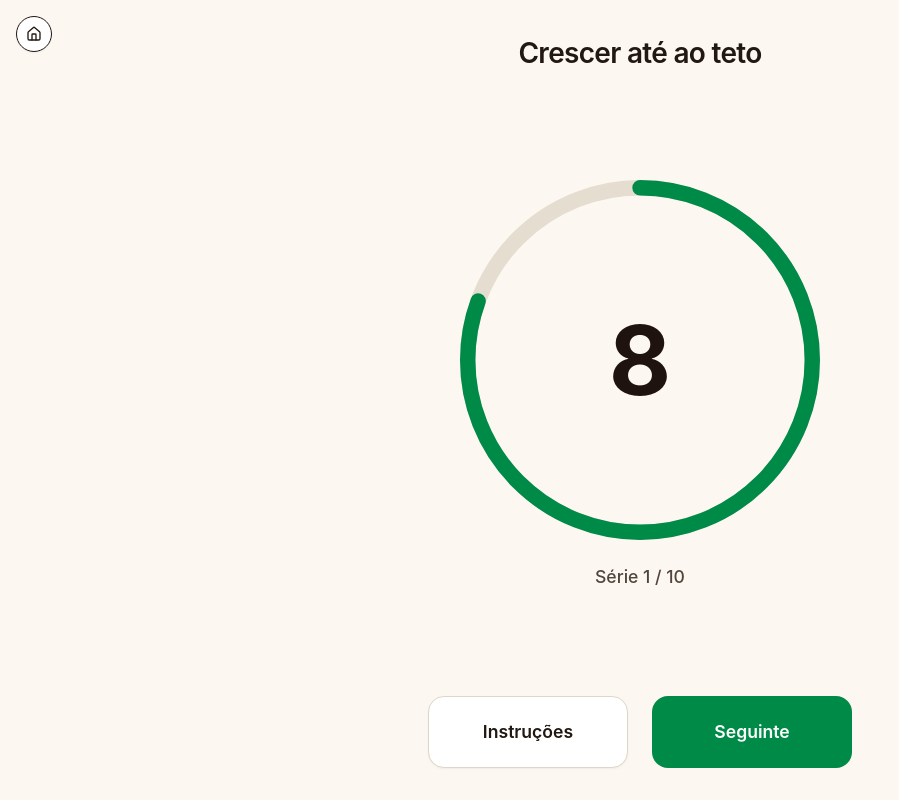
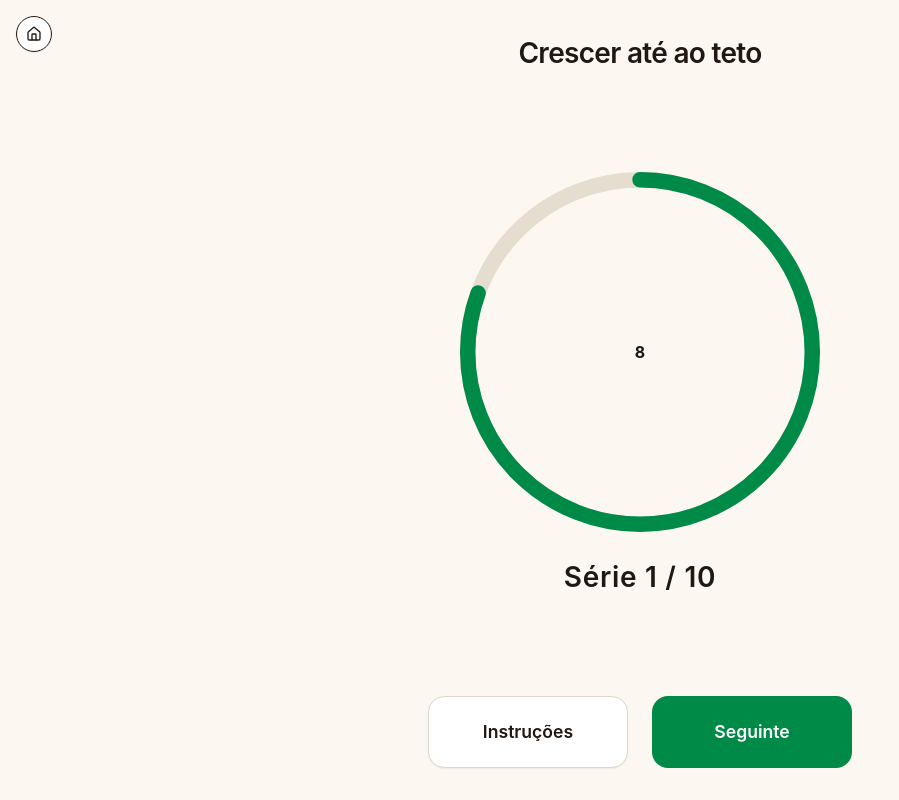
Before and after one commit to labramik/spine, a React (Vite) app: page / in a window 1280 px wide. Both pictures are taken after a click on the button "Começar". Shown: the whole page, without its empty margins (0-899 px from the left). Built offline with nearby package versions, Linux system fonts and the light colour scheme.

Commit message:
Improve set indicator readability

```diff
--- a/src/screens/ActiveScreen.tsx
+++ b/src/screens/ActiveScreen.tsx
@@ -52,10 +52,10 @@ export function ActiveScreen({
           variant="active"
         />
         <span
-          className="font-medium"
+          className="font-semibold tracking-wide"
           style={{
-            fontSize: 'var(--ex-body-size)',
-            color: 'var(--ex-set-color)',
+            fontSize: 'var(--ex-set-size)',
+            color: 'var(--ex-fg)',
           }}
         >
           Série {currentSet} / {totalSets}
--- a/src/styles/tokens.css
+++ b/src/styles/tokens.css
@@ -23,7 +23,7 @@
   --ex-ring-progress: oklch(0.55 0.15 155);
   --ex-ring-rest-track: oklch(0.82 0.04 200);
   --ex-ring-rest-progress: oklch(0.55 0.12 200);
-  --ex-ring-number-size: clamp(4rem, 12vh, 8rem);
+  --ex-set-size: clamp(1.4rem, 3.5vh, 2.2rem);
 
   /* ─── Typography ─── */
   --ex-timer-size: clamp(8rem, 25vh, 16rem);
```
